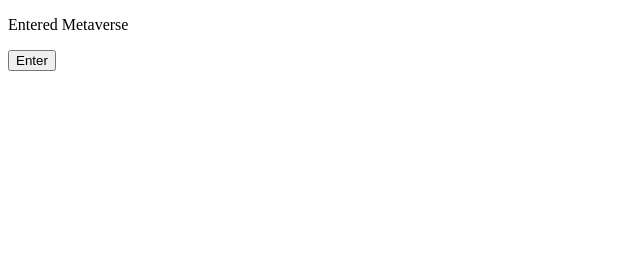
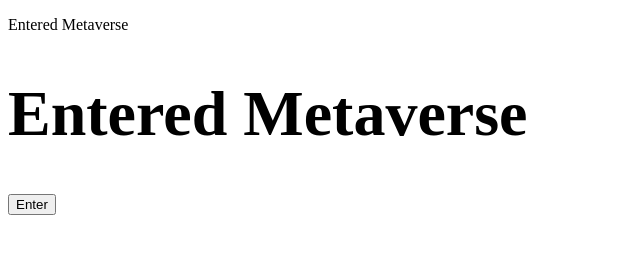
Before and after one commit to acciojob/enter-metaverse-mismuskan, a website: page main.html in a window 1280 px wide. Both pictures are taken after a click on the button "Enter". Shown: the whole page, without its empty margins (0-640 px from the left). Drawn offline with Linux system fonts and the light colour scheme.

Commit message:
created a submission

```diff
--- a/main.html
+++ b/main.html
@@ -9,6 +9,7 @@
 <body>
 	<!-- the entire body must be written by student -->
     <p id="status">Enter the Metaverse</p>
+	<h1 id="out"></h1>
 	<button id="enterBtn">Enter</button>
 
 
--- a/script.js
+++ b/script.js
@@ -1,8 +1,12 @@
 //your JS code here. If required.
 var p=document.getElementById("status");
 var but=document.getElementById("enterBtn");
+var out=document.getElementById("out");
 enterBtn.addEventListener("click",function(){
-	// p.style.color="red";
-	// p.textContent=window.object.h1"headingText";
 	p.textContent="Entered Metaverse";
-})
+	// out.textContentp.textContent;
+	 out.textContent = ''; // Clear the text inside the <h1> element
+    var h1Element = document.createElement("h1");
+    h1Element.textContent = p.textContent;
+    out.appendChild(h1Element);
+});
```
